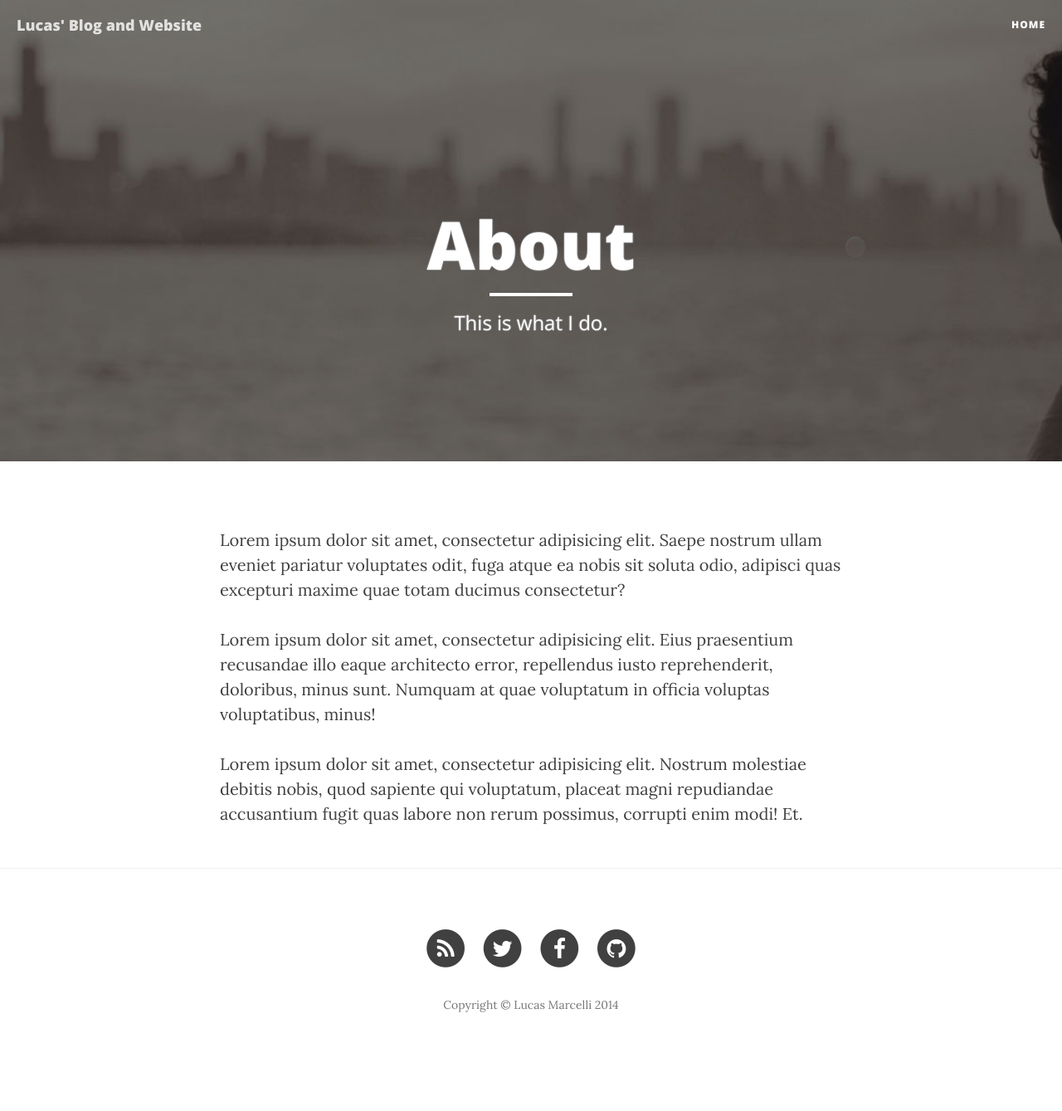
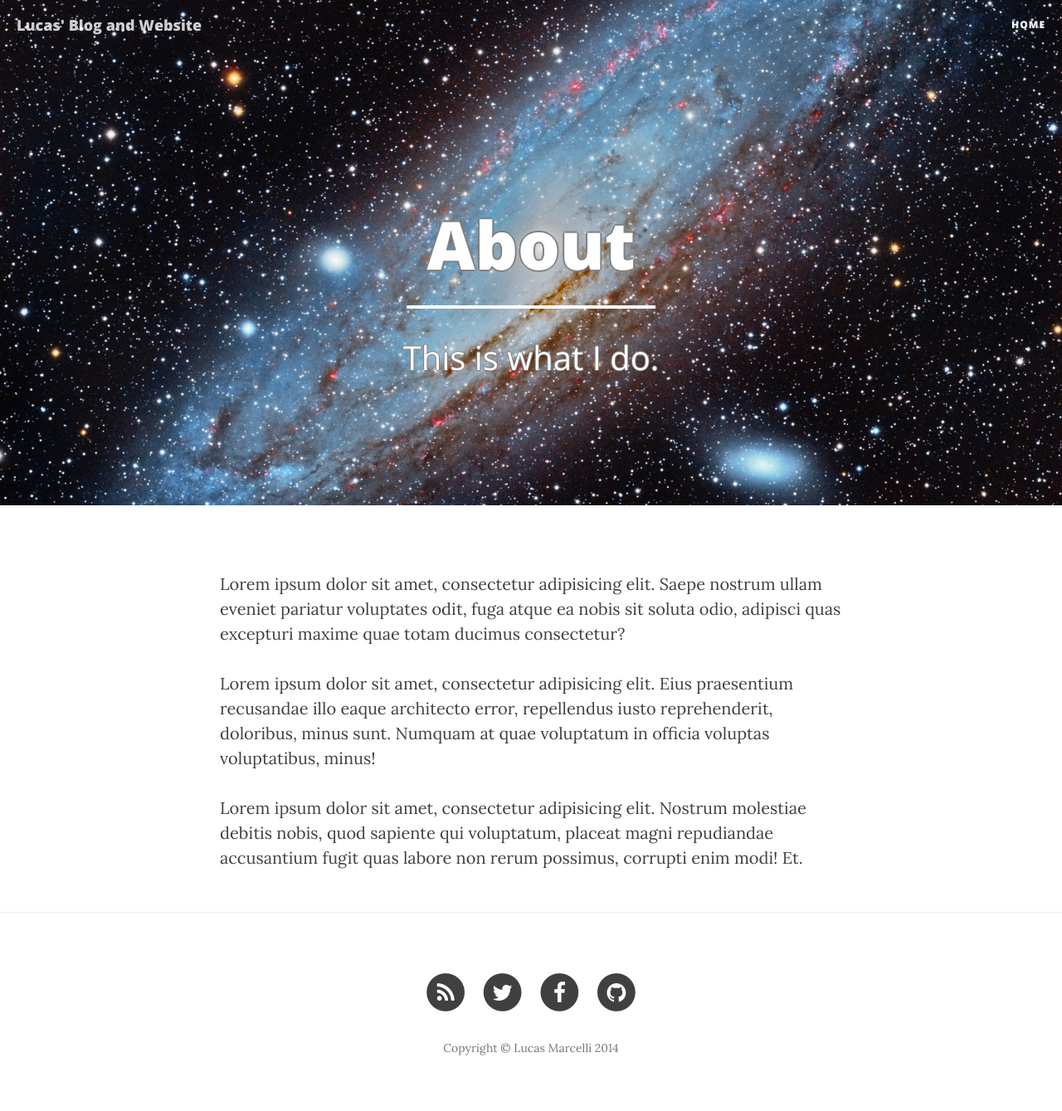
Before and after one commit to lucasm39/marcellisite, a Jekyll site: the page built from about.html, in a window 1280 px wide. Shown: the whole page at 83% size. Built offline with Jekyll 4.4.1, drawn with Linux system fonts in a browser that asks for light colours; nearby versions of some CDN libraries; before the commit the page ends 1287 px from its top, so only the background shows below that.

Commit message:
More playing

```diff
--- a/css/clean-blog.css
+++ b/css/clean-blog.css
@@ -35,8 +35,8 @@ blockquote {
   font-style: italic;
 }
 hr.small {
-  max-width: 100px;
-  margin: 15px auto;
+  max-width: 300px;
+  margin: 30px auto;
   border-width: 4px;
   border-color: white;
 }
@@ -143,7 +143,7 @@ hr.small {
 .intro-header .page-heading {
   padding: 100px 0 50px;
   color: white;
-  text-shadow: -1px 0 gray, 0 1px gray, 1px 0 gray, 0 -1px gray;
+  text-shadow: -2px 0 gray, 0 2px gray, 2px 0 gray, 0 -2px gray;
 }
 @media only screen and (min-width: 768px) {
   .intro-header .site-heading,
@@ -163,7 +163,8 @@ hr.small {
 }
 .intro-header .site-heading .subheading,
 .intro-header .page-heading .subheading {
-  font-size: 24px;
+  font-size: 40px;
+  text-shadow: -1px 0 gray, 0 1px gray, 1px 0 gray, 0 -1px gray;
   line-height: 1.1,
 			display: block;
   font-family: 'Open Sans', 'Helvetica Neue', Helvetica, Arial, sans-serif;
--- a/feed.xml
+++ b/feed.xml
@@ -1,5 +1,5 @@
 ---
-layout: none
+layout: default
 ---
 <?xml version="1.0" encoding="UTF-8"?>
 <rss version="2.0" xmlns:atom="http://www.w3.org/2005/Atom">
--- a/index.html
+++ b/index.html
@@ -2,7 +2,6 @@
 layout: page
 description: "Sometimes I have a point"
 header-img: "img/home-bg.jpg"
-my_name: Lucas Marcelli
 ---
 
 {% for post in paginator.posts %}
```
Also changed, not shown: img/about-bg.jpg, 1 other file.
